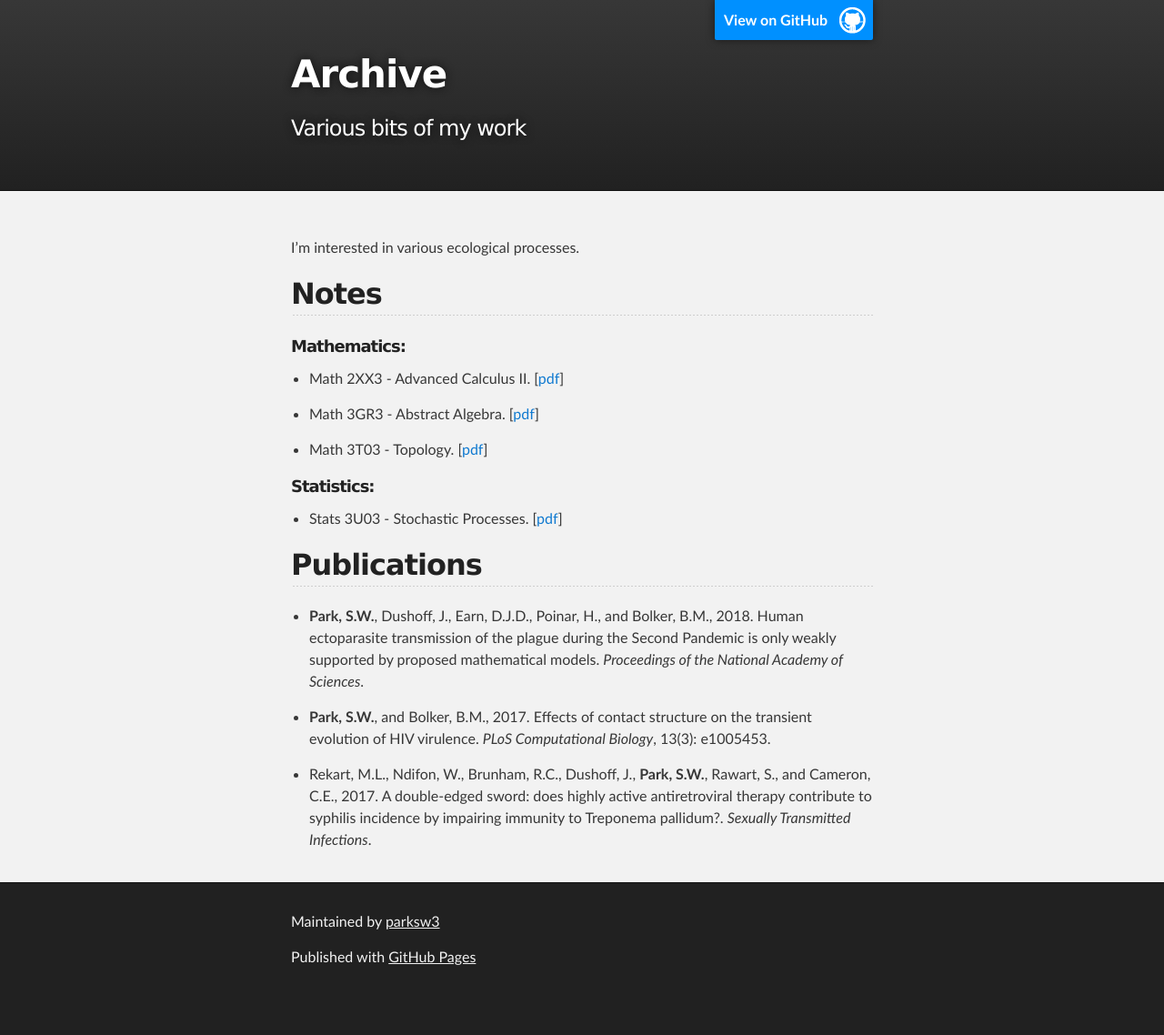
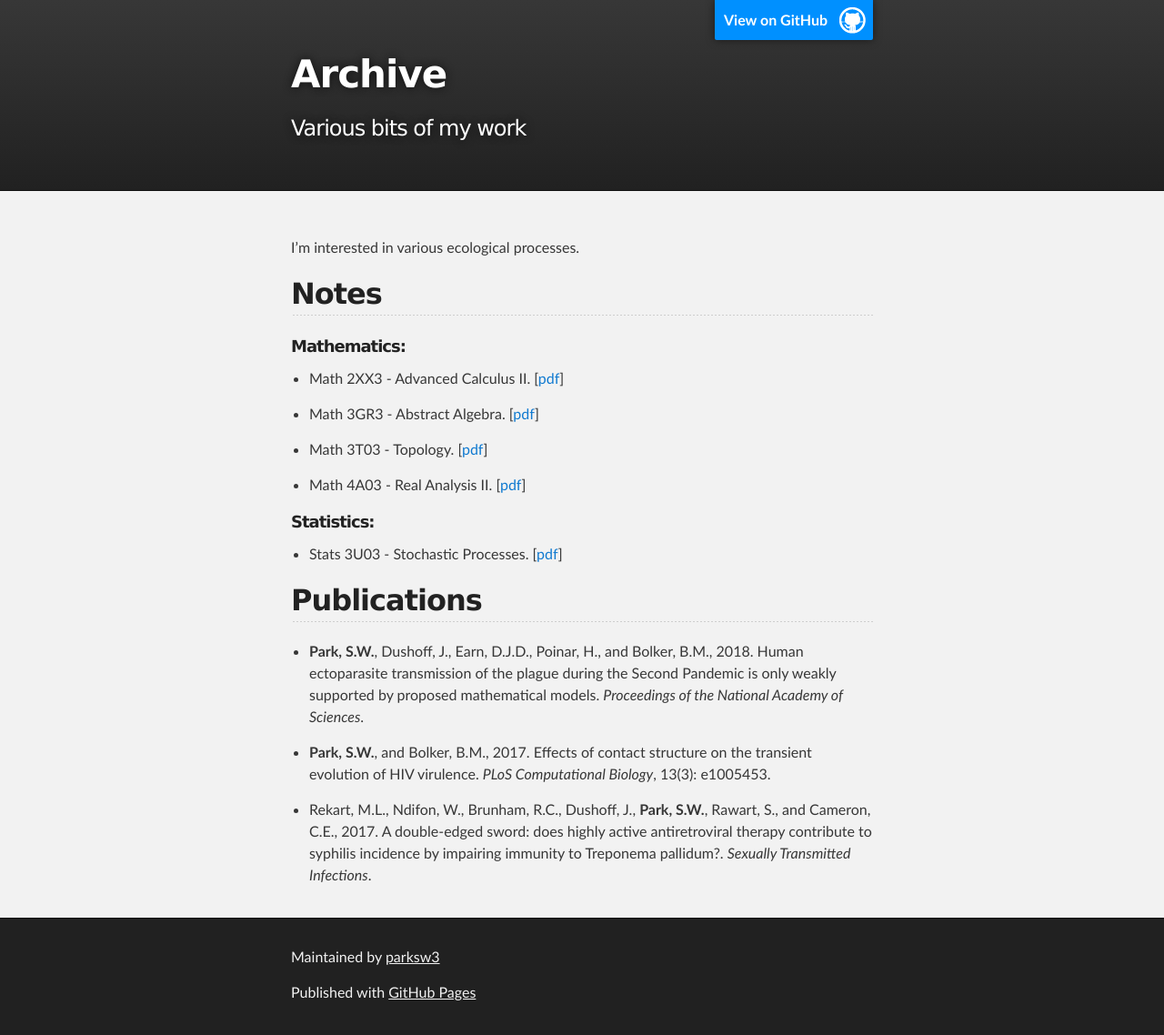
Before and after one commit to parksw3/parksw3.github.io, a Jekyll site: the page built from index.md, in a window 1280 px wide. Shown: the whole page at 91% size. Built offline with Jekyll 4.4.1, drawn with Linux system fonts in a browser that asks for light colours; before the commit the page ends 1099 px from its top, so only the background shows below that.

Commit message:
new notes

```diff
--- a/index.md
+++ b/index.md
@@ -15,6 +15,8 @@ Notes
 
 * Math 3T03 - Topology. \[[pdf](https://parksw3.github.io/course_notes/math_3t03_lecture_notes.pdf)\]
 
+* Math 4A03 - Real Analysis II. \[[pdf](https://parksw3.github.io/course_notes/math_4a03_lecture_notes.pdf)\]
+
 ##### Statistics:
 
 * Stats 3U03 - Stochastic Processes. \[[pdf](https://parksw3.github.io/course_notes/stats_3u03_lecture_notes.pdf)\]
```
Also changed, not shown: 1 other file.
